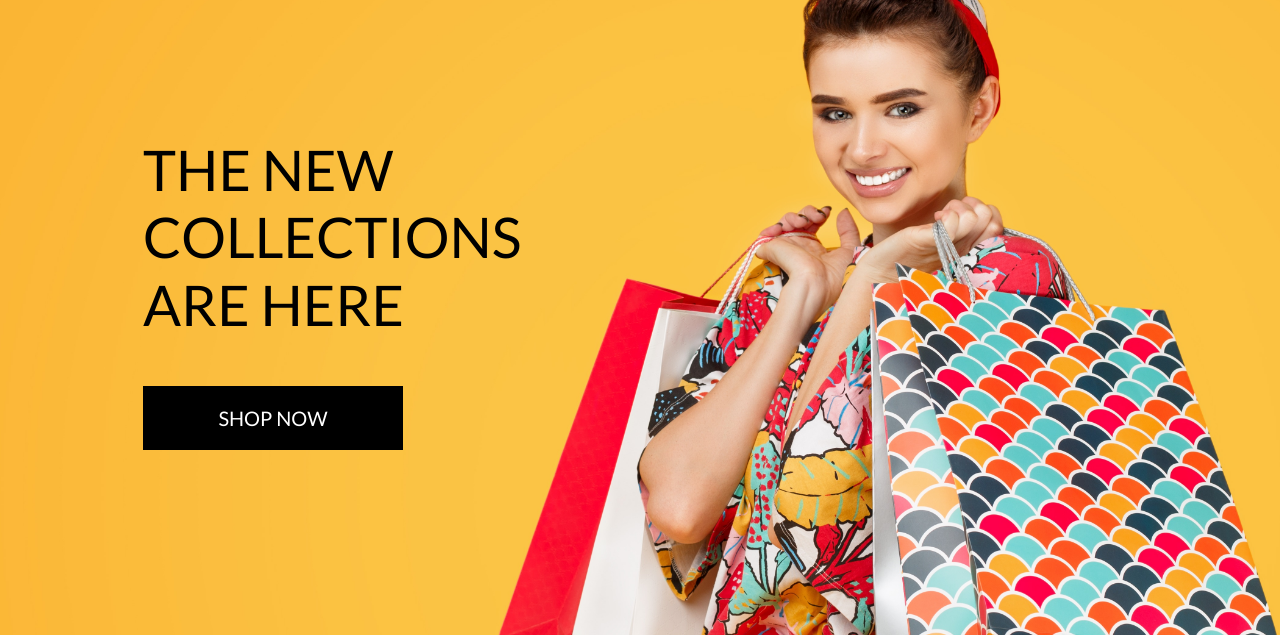
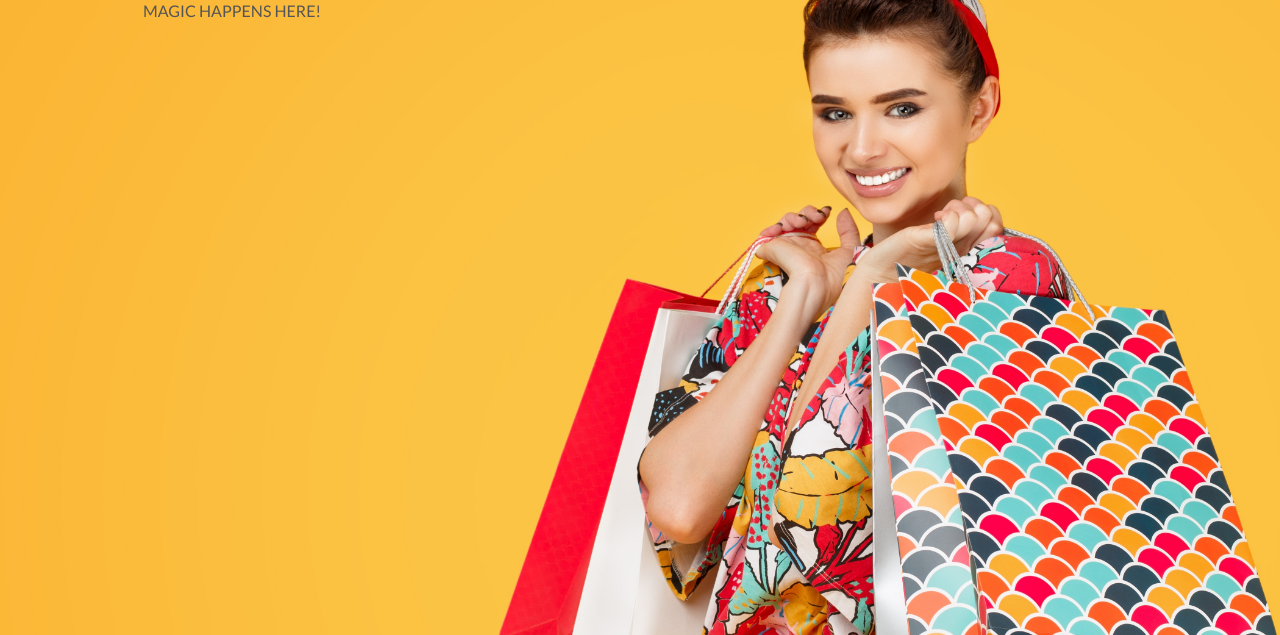
Before and after one commit to LogicAtom/ecommerce, a Django app: page /products/ in a window 1280 px wide. Shown: the part 165-800 px from the top of the page. Run offline with Django 3.2, Linux system fonts and the light colour scheme; parts of the project's set-up code (start-up, migrations or seed data) failed here and were passed over; some libraries are stand-ins or nearby versions.

Commit message:
products.html, magic happens here

```diff
--- a/products/templates/products/products.html
+++ b/products/templates/products/products.html
@@ -11,17 +11,12 @@
 {% endblock %}
 
 {% block content %}
-<div class="container h-100">
-    <div class="row h-100">
-        <div class="col-7 col-md-6 my-auto">
-            <h1 class="display-4 logo-font text-black">
-                The new collections are here
-            </h1>
-            <div class="my-5">
-                <h4>
-                    <a href="" class="shop-now-button btn btn-lg rounded-0 text-uppercase py-3">Shop Now</a>
-                </h4>
-            </div>
+<div class="container">
+    <div class="row">
+        <div class="col">
+
+            MAGIC HAPPENS HERE!
+
         </div>
     </div>
 </div>
```
